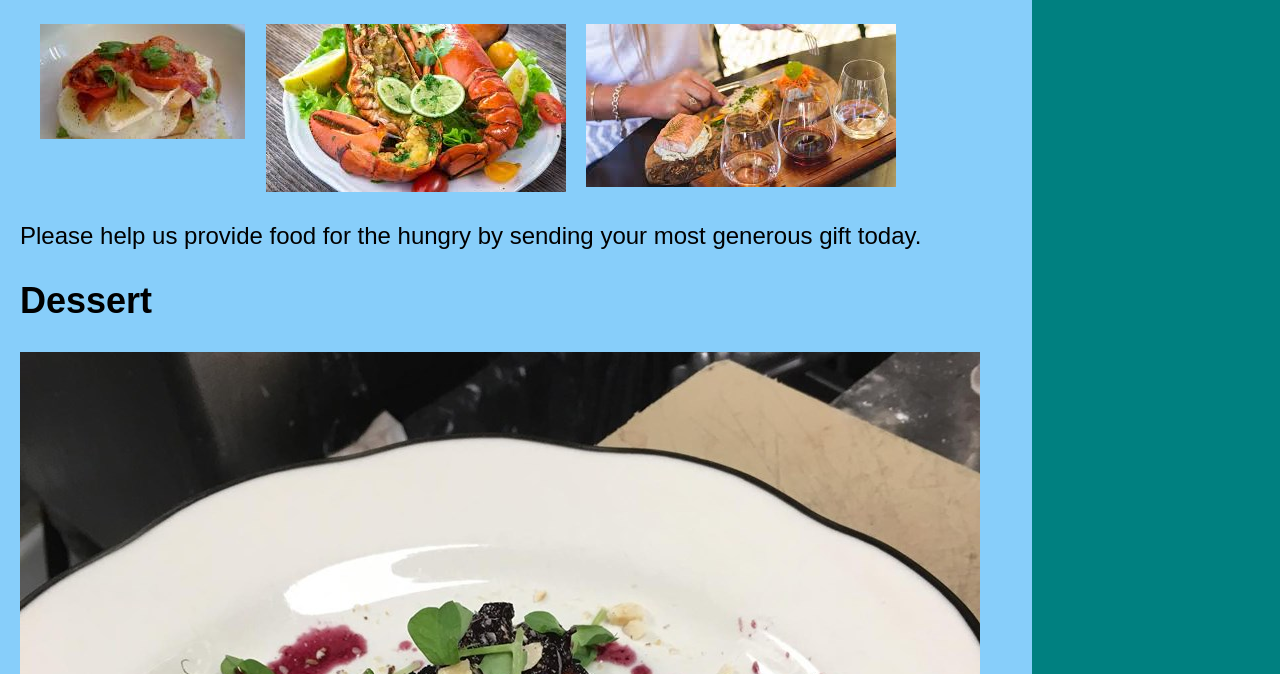
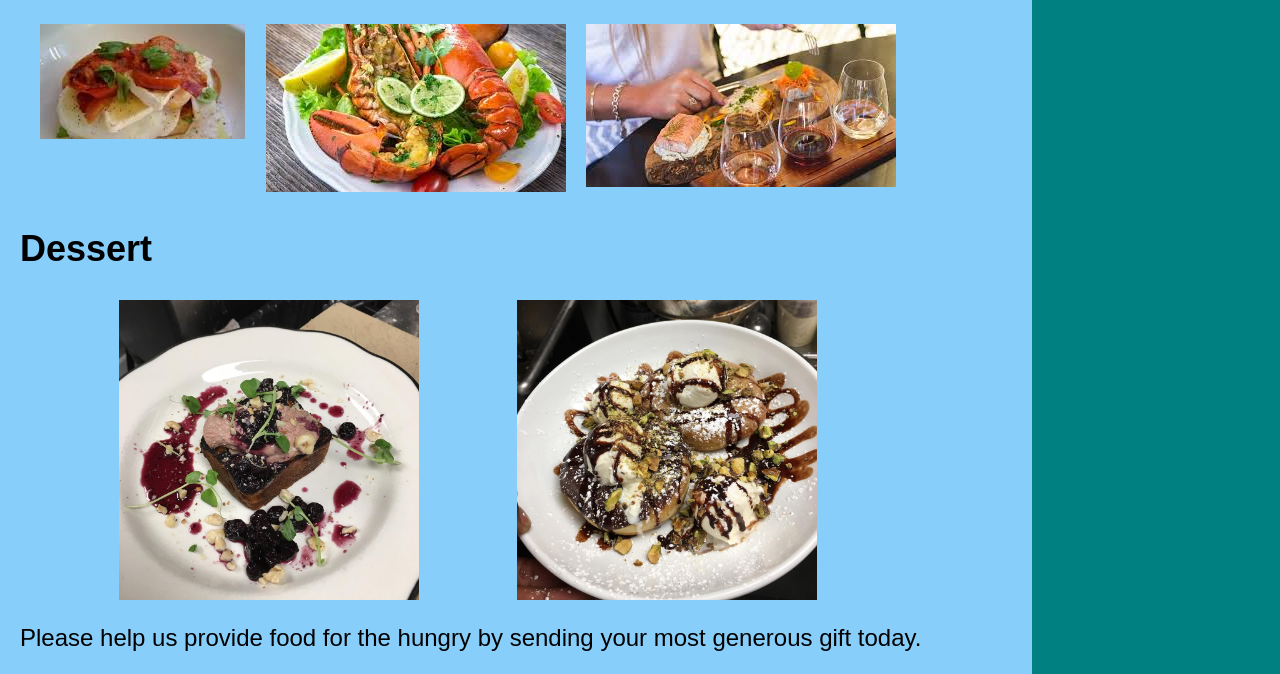
Before and after one commit to daveknussman/FinalProjectFEWD2019, a plain HTML site: page pages/services.html in a window 1280 px wide. Shown: the part 551-1225 px from the top of the page. Drawn offline with Linux system fonts and the light colour scheme.

Commit message:
service8

```diff
--- a/css/style.css
+++ b/css/style.css
@@ -97,6 +97,16 @@ main > article {
   width : 600px;
 }
 
+.desserts {
+  width : 70vw;
+  display:flex;
+  flex-direction : row;
+  justify-content: space-evenly;
+}
+
+.desserts > img {
+  width : 300px;
+}
 #mansionimage {
   width : 70vw;
   padding-left: 50px;
--- a/pages/services.html
+++ b/pages/services.html
@@ -53,16 +53,21 @@
                 </div>
 
             </div>
+            <div class="food">
+              <div>
+            <h2>Dessert</h2>
+            <div class="desserts">
+            <img class="dessert" src="../images/Blueberries.jpg">
+            <img class="dessert" src="../images/donuts.jpg">
+          </div>
+          </div>
+          </div>
 
           <p>
         Please help us provide food for the hungry by sending your most generous gift today.
           </p>
 
-          <div class="nextthing">
-                    <h2>Dessert</h2>
-                    <img class="dessert" src="../images/Blueberries.jpg">
-                    <img class="dessert" src="../images/donuts.jpg">
-            </div>
+
         </div>
 
         <div class="rightpanel">
```
